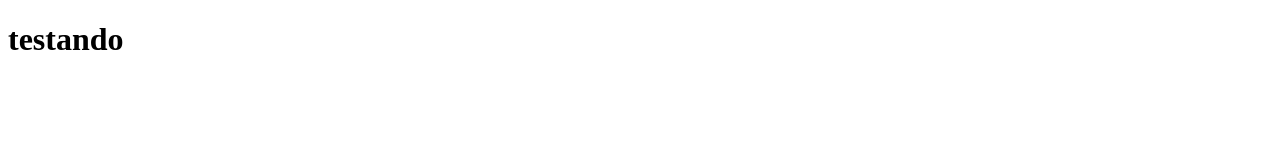
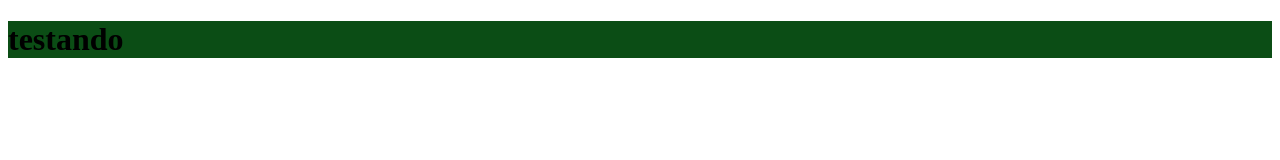
Before and after one commit to satelleslusca/Lisa, a plain HTML site: page index.html in a window 1280 px wide. Drawn offline with Linux system fonts and the light colour scheme.

Commit message:
fser cdzd

```diff
--- a/index.html
+++ b/index.html
@@ -2,9 +2,11 @@
 <html lang="pt-br">
 
 <head>
+<header>
 
         <meta charset="UTF-8">
-        <meta name="viewport" content="width=device-width, initial-scale=1.0">
-        <link rel="stylesheet" href="./style.css">
+<meta name="viewport" content="width=device-width, initial-scale=1.0">
+<link rel="stylesheet" href="./style.css">
 <h1>testando</h1>
 </head>
+</header>
--- a/style.css
+++ b/style.css
@@ -1,4 +1,4 @@
-head{
+header{
    background-color: #0B4D15
    ;
 }
```
